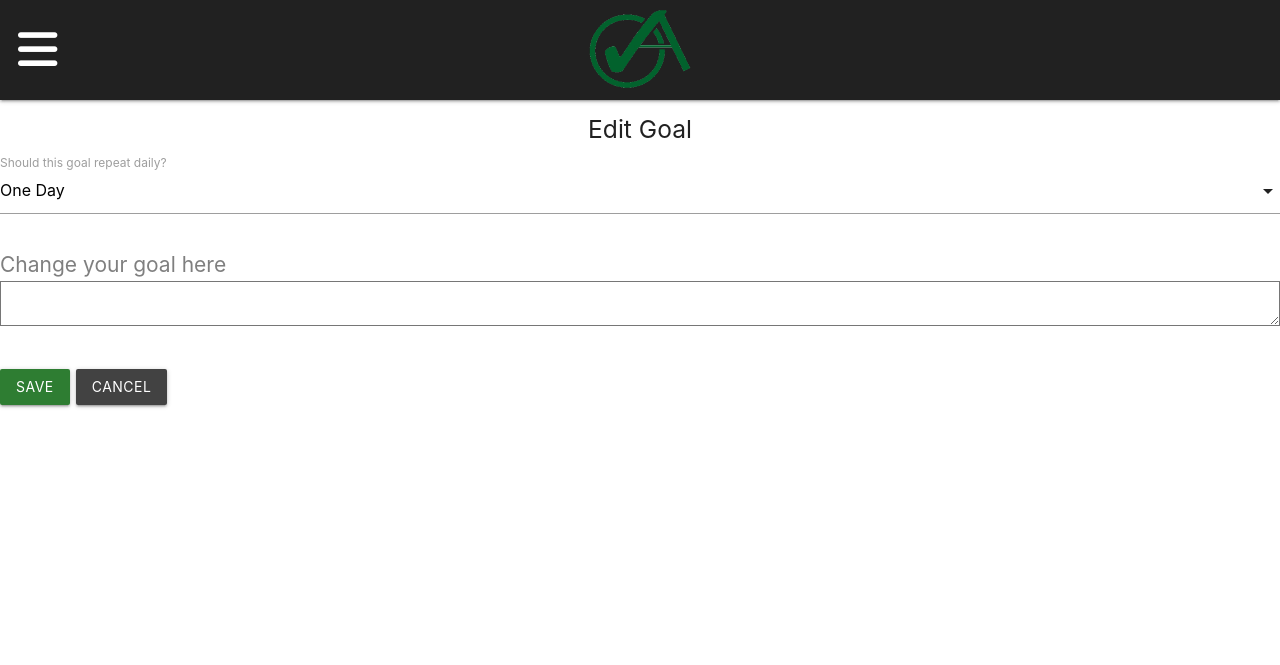
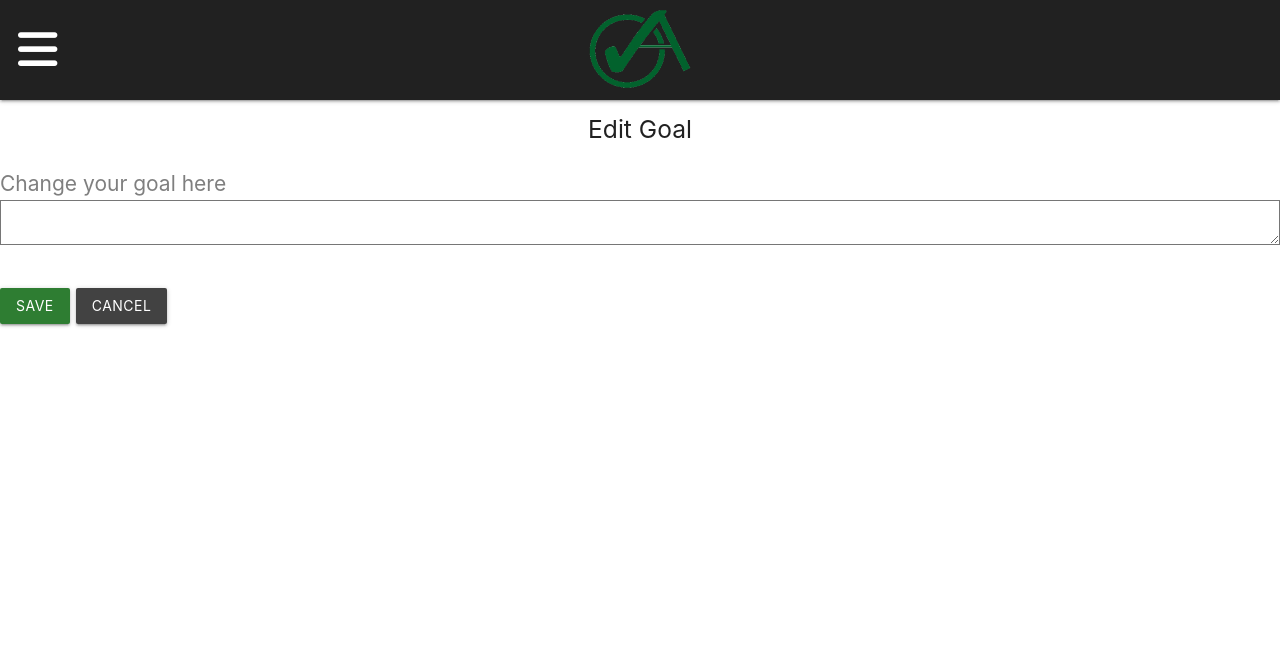
Before and after one commit to EricGallegos/AccountaGoal, a Node server app: template views/goals/edit.hbs in a window 1280 px wide. Shown: the top 665 px of the page. Run offline with Node 20, Linux system fonts and the light colour scheme; the template is opened without the code that fills it, so the values that code supplies are empty; some libraries are stand-ins or nearby versions.

Commit message:
removed options from edit goal page

```diff
--- a/views/goals/edit.hbs
+++ b/views/goals/edit.hbs
@@ -4,7 +4,7 @@
     <form class="col s12" action="/goals/{{goal._id}}" method="post">
       <input type="hidden" name="_method" value="put">
 
-      <div class="row">
+      <!-- <div class="row">
         <div class="input-field">
           <select id="status" name="repeating">
             {{#select goal.repeating}}
@@ -14,7 +14,7 @@
           </select>
           <label for="status">Should this goal repeat daily?</label>
         </div>
-      </div>
+      </div> -->
 
       <div class="row">
         <div class="input-field">
```
